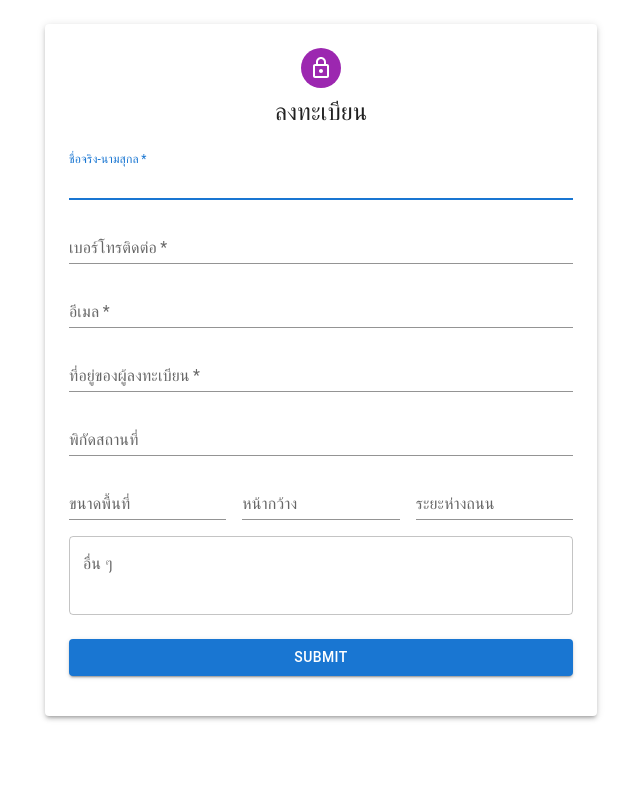
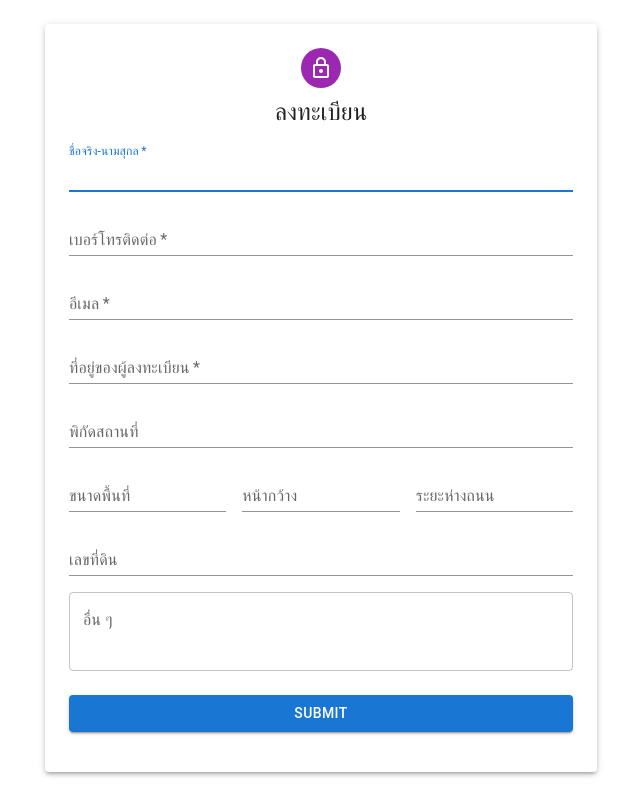
Before and after one commit to teeerapon/Reminder_APP, a React (Create React App) app: page / in a window 1280 px wide. Shown: the whole page, without its empty margins (319-959 px from the left). Built offline with nearby package versions, Linux system fonts and the light colour scheme.

Commit message:
Add land_number

```diff
--- a/src/Reminder_page.js
+++ b/src/Reminder_page.js
@@ -14,6 +14,22 @@ import Paper from '@mui/material/Paper';
 const theme = createTheme();
 
 export default function SignUp() {
+
+  const [forms, setForms] = React.useState(
+    [
+      {
+        remind_name: "",
+        tel: "",
+        email: "",
+        gps: "",
+        remind_width: "",
+        remind_distance: "",
+        remind_area: "",
+        land_number: "",
+        remark: "",
+      }
+    ]);
+
   const handleSubmit = (event) => {
     event.preventDefault();
     const data = new FormData(event.currentTarget);
@@ -42,7 +58,7 @@ export default function SignUp() {
             <Typography component="h1" variant="h5">
               ลงทะเบียน
             </Typography>
-            <Box component="form" noValidate onSubmit={handleSubmit} sx={{ mt: 3 }}>
+            <Box component="form" noValidate onSubmit={handleSubmit} sx={{ mt: 2 }}>
               <Grid container spacing={2}>
                 <Grid item xs={12}>
                   <TextField
@@ -127,6 +143,15 @@ export default function SignUp() {
                 <Grid item xs={12}>
                   <TextField
                     fullWidth
+                    variant="standard"
+                    name="land_number"
+                    label="เลขที่ดิน"
+                    id="land_number"
+                  />
+                </Grid>
+                <Grid item xs={12}>
+                  <TextField
+                    fullWidth
                     name="remark"
                     label="อื่น ๆ"
                     multiline
```
